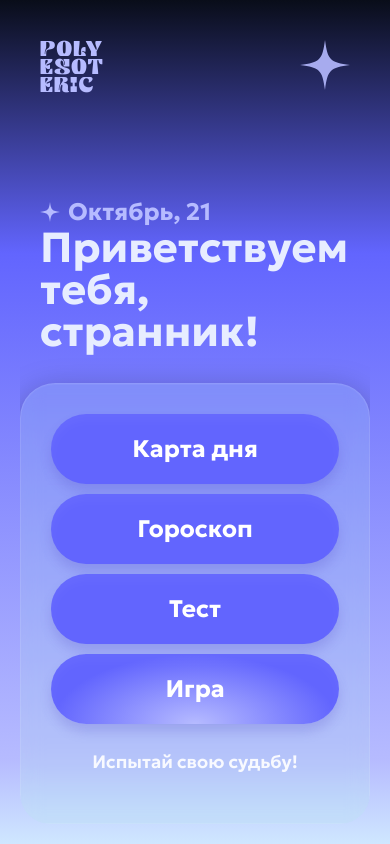
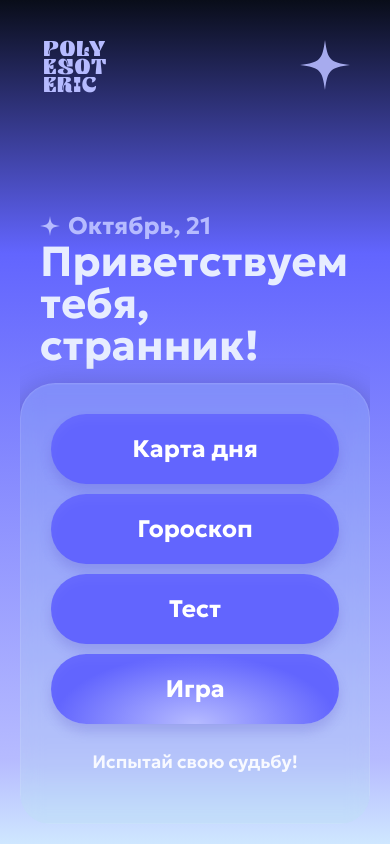
Before and after one commit to MegaBrigade/PolyEsoteric_bot, a plain HTML site: page frontend/index.html in a window 390 px wide. Drawn offline with Linux system fonts and the light colour scheme.

Commit message:
fixing top pannel padding and title

```diff
--- a/frontend/css/style.css
+++ b/frontend/css/style.css
@@ -70,7 +70,7 @@ body{
   display:flex;
   flex-direction:column;
   gap:6px;
-  padding: clamp(20px,4vw,40px) clamp(20px,4vw,40px) 0;
+  padding: clamp(20px,4vw,40px) clamp(10px,6vw,40px) 0;
   width:100%;
   flex-shrink:0;
 }
@@ -101,7 +101,7 @@ body{
 .star svg {width:100%;height:100%;}
 
 .hero{
-  padding:10px clamp(20px,4vw,40px) 30px;
+  padding:10px clamp(20px,4vw,40px) clamp(10px,4vw,30px);
   width:100%;
   flex-shrink:0;
 }
```
